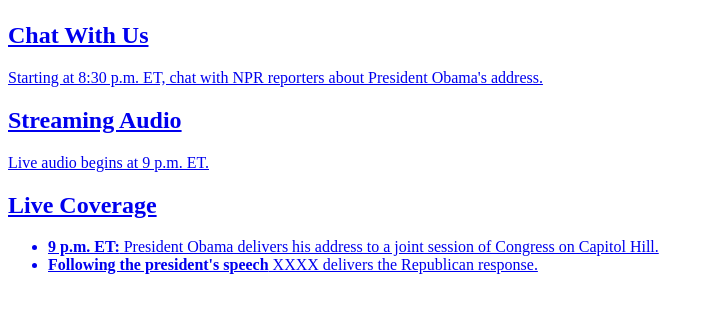
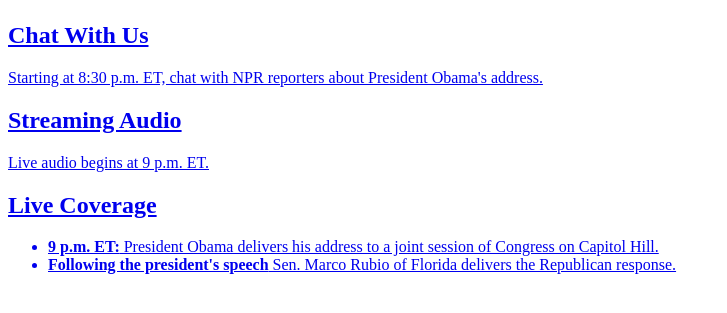
Before and after one commit to nprapps/sotu, a Flask app: template templates/widget.html in a window 1280 px wide. Shown: the part 58-371 px from the top of the page, without its empty margins (0-727 px from the left). Run offline with Flask 2, Linux system fonts and the light colour scheme; the template is opened without the code that fills it, so the values that code supplies are empty.

Commit message:
Add missing TKTK.

```diff
--- a/templates/widget.html
+++ b/templates/widget.html
@@ -42,7 +42,7 @@
                 <h2>Live Coverage</h2>
                 <ul>
                     <li><span><strong>9 p.m. ET:</strong> President Obama delivers his address to a joint session of Congress on Capitol Hill.</span></li>
-                    <li><span><strong>Following the president's speech</strong> XXXX delivers the Republican response.</span></li>
+                    <li><span><strong>Following the president's speech</strong> Sen. Marco Rubio of Florida delivers the Republican response.</span></li>
                 </ul>
             </div>
         </div>
```
